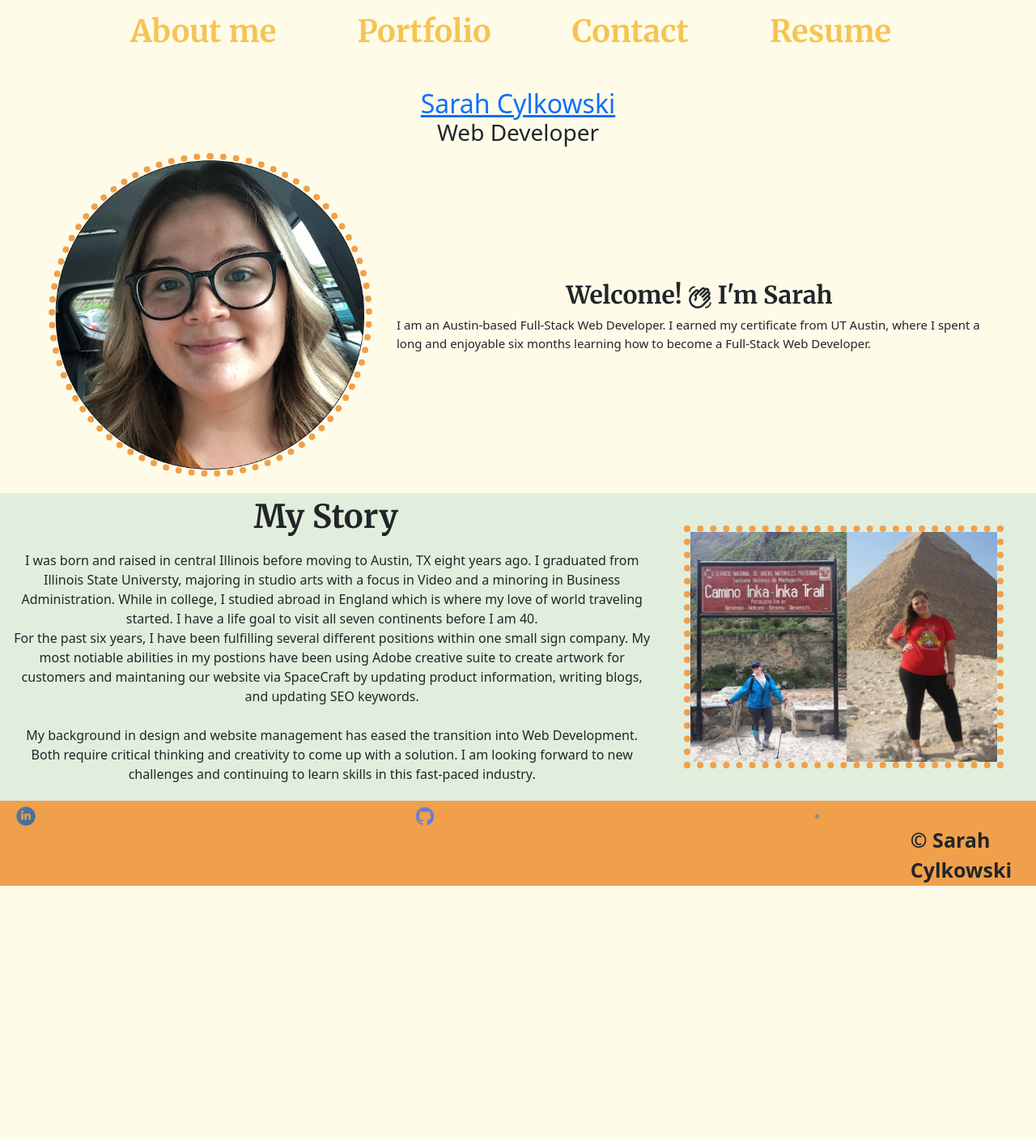
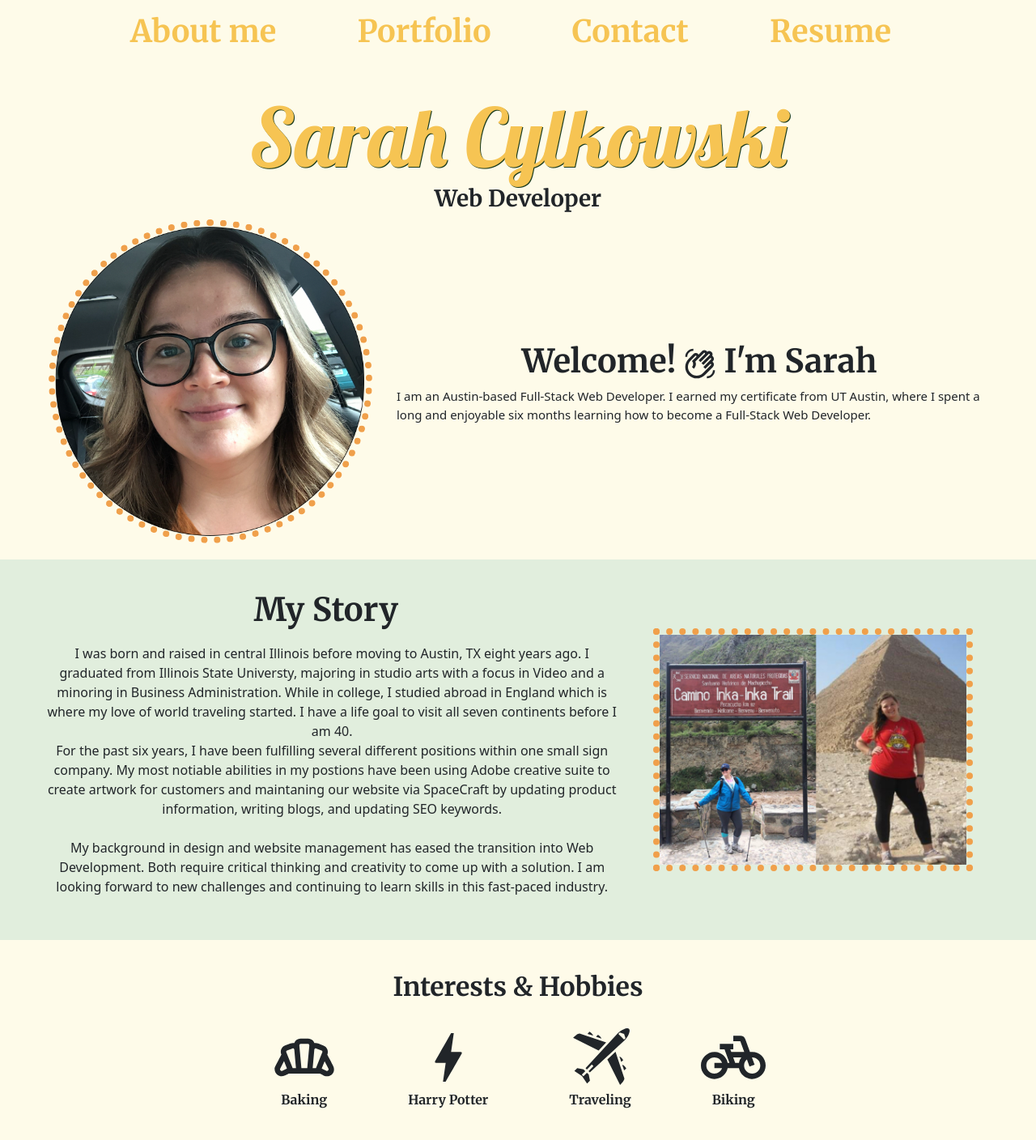
Before and after one commit to sacylkowski/react-portfolio, a React (Create React App) app: page / in a window 1280 px wide. Shown: the top 1408 px of the page at 81% size. Before the commit the page ends 989 px from the top, so only its background shows below. Built offline with nearby package versions, Linux system fonts and the light colour scheme.

Commit message:
updated header

```diff
--- a/public/index.html
+++ b/public/index.html
@@ -12,8 +12,10 @@
   <link rel="manifest" href="/manifest.json">
   <link rel="preconnect" href="https://fonts.googleapis.com">
   <link rel="preconnect" href="https://fonts.gstatic.com" crossorigin>
-  <link rel="stylesheet" href="https://cdn.jsdelivr.net/npm/bootstrap@5.1.3/dist/css/bootstrap.min.css" integrity="sha384-1BmE4kWBq78iYhFldvKuhfTAU6auU8tT94WrHftjDbrCEXSU1oBoqyl2QvZ6jIW3" crossorigin="anonymous">
-  <link href="https://fonts.googleapis.com/css2?family=Merriweather:wght@700&display=swap" rel="stylesheet">
+  <link href="https://fonts.googleapis.com/css2?family=Lobster&family=Merriweather:wght@700&display=swap"
+    rel="stylesheet">
+  <link rel="stylesheet" href="https://cdn.jsdelivr.net/npm/bootstrap@5.1.3/dist/css/bootstrap.min.css"
+    integrity="sha384-1BmE4kWBq78iYhFldvKuhfTAU6auU8tT94WrHftjDbrCEXSU1oBoqyl2QvZ6jIW3" crossorigin="anonymous">
   <!-- <link rel="apple-touch-icon" href="%PUBLIC_URL%/logo192.png" /> -->
   <!--
       manifest.json provides metadata used when your web app is installed on a
--- a/src/App.css
+++ b/src/App.css
@@ -49,6 +49,18 @@ header nav ul {
     color: var(--dark);
 }
 
+.header-title {
+    font-family: 'Lobster', cursive;
+    text-decoration: none;
+    color: var(--accent-yellow);
+    font-size: 2.5em;
+    text-shadow: 1px 1px var(--dark);
+}
+
+.header-subtitle {
+    font-family: 'Merriweather', serif;
+}
+
 /* HEADER AND NAV END */
 
 /* ABOUT ME START */
@@ -77,7 +89,6 @@ header nav ul {
 
 .about-me h1 {
     text-align: center;
-    font-size: 30px;
     font-family: 'Merriweather', serif;
 }
 
@@ -87,7 +98,7 @@ header nav ul {
     flex-direction: row;
     width: 100%;
     background-color: var(--mint);
-
+    padding: 3%;
 }
 
 .bioHeading {
@@ -105,6 +116,31 @@ header nav ul {
     border: 8px dotted var(--accent-orange);
     height: 300px;
     margin: 40px;
+}
+
+.interests {
+    align-items: center;
+    display: flex;
+    flex-direction: column;
+    width: 100%;
+    padding-top: 25px;
+    padding: 3%;
+    font-family: 'Merriweather', serif;
+}
+
+.allInterests {
+    align-items: center;
+    display: flex;
+    flex-direction: row;
+    justify-content: center;
+}
+
+.hobby-group {
+    padding-top: 20px;
+}
+
+.interest-title {
+    padding: 0 50px;
 }
 /* ABOUT ME END */
 
--- a/src/components/About/index.js
+++ b/src/components/About/index.js
@@ -2,6 +2,9 @@ import React from "react";
 import myself from "../../../src/assets/img/portrait.png";
 import { MdBolt } from "react-icons/md";
 import { MdOutlineWavingHand } from "react-icons/md";
+import { MdOutlineBakeryDining } from "react-icons/md";
+import { GiCommercialAirplane } from "react-icons/gi";
+import { MdPedalBike } from "react-icons/md";
 import travel from "../../../src/assets/img/travelphotos.jpg";
 
 
@@ -30,7 +33,28 @@ function About() {
                     <img src={travel} alt="travel photos" />
                 </div>
             </section>
+            <section className="interests d-flex align-items-center justify-content-center">
+                <h2 className="interestsTitle">Interests & Hobbies</h2>
+                <div className="allInterests">
+                    <div className="d-flex flex-column align-items-center justify-content-center hobby-group">
+                        <MdOutlineBakeryDining size={80}/>
+                        <p className="interest-title">Baking</p>
+                    </div>
+                    <div className="d-flex flex-column align-items-center justify-content-center hobby-group">
+                        <MdBolt size={80}/>
+                        <p className="interest-title">Harry Potter</p>
+                    </div>
+                    <div className="d-flex flex-column align-items-center justify-content-center hobby-group">
+                        <GiCommercialAirplane size={80}/>
+                        <p className="interest-title">Traveling</p>
+                    </div>
+                    <div className="d-flex flex-column align-items-center justify-content-center hobby-group">
+                        <MdPedalBike size={80}/>
+                        <p className="interest-title">Biking</p>
+                    </div>
+                </div>
             </section>
+        </section >
     )
 }
 
--- a/src/components/Header/index.js
+++ b/src/components/Header/index.js
@@ -3,9 +3,9 @@ import React from "react";
 function Header() {
     return (
         <section className="d-flex flex-column justify-content-center align-items-center header-container">
-            <h2 className="d-flex flex-column mt-3 mb-0 align-items-center justify-content-center">
+            <h1 className="d-flex flex-column mt-3 mb-0 align-items-center justify-content-center">
                 <a href="/" className="header-title">Sarah Cylkowski</a>
-            </h2>
+            </h1>
             <h3 className="header-subtitle">Web Developer</h3>
         </section>
     );
```
Lines whose indentation alone changed are shown as unchanged.
